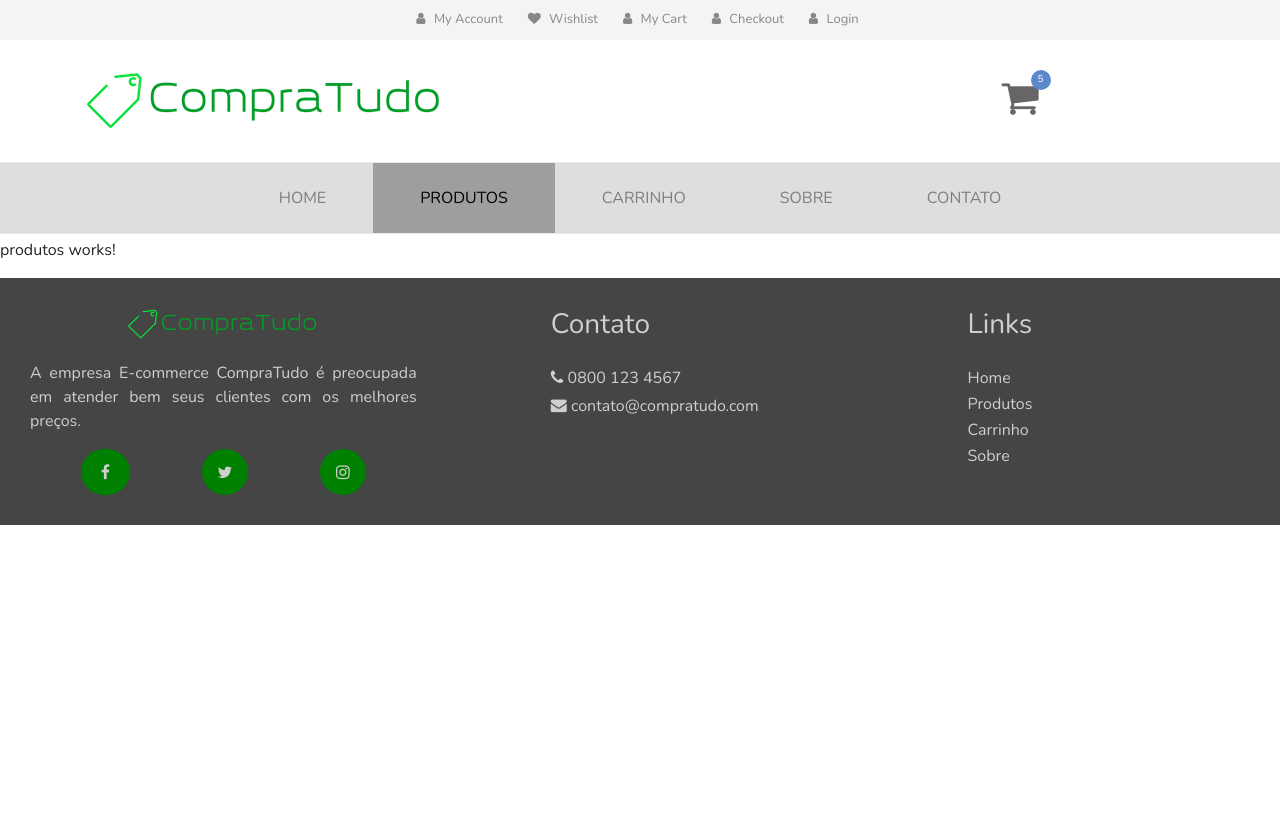
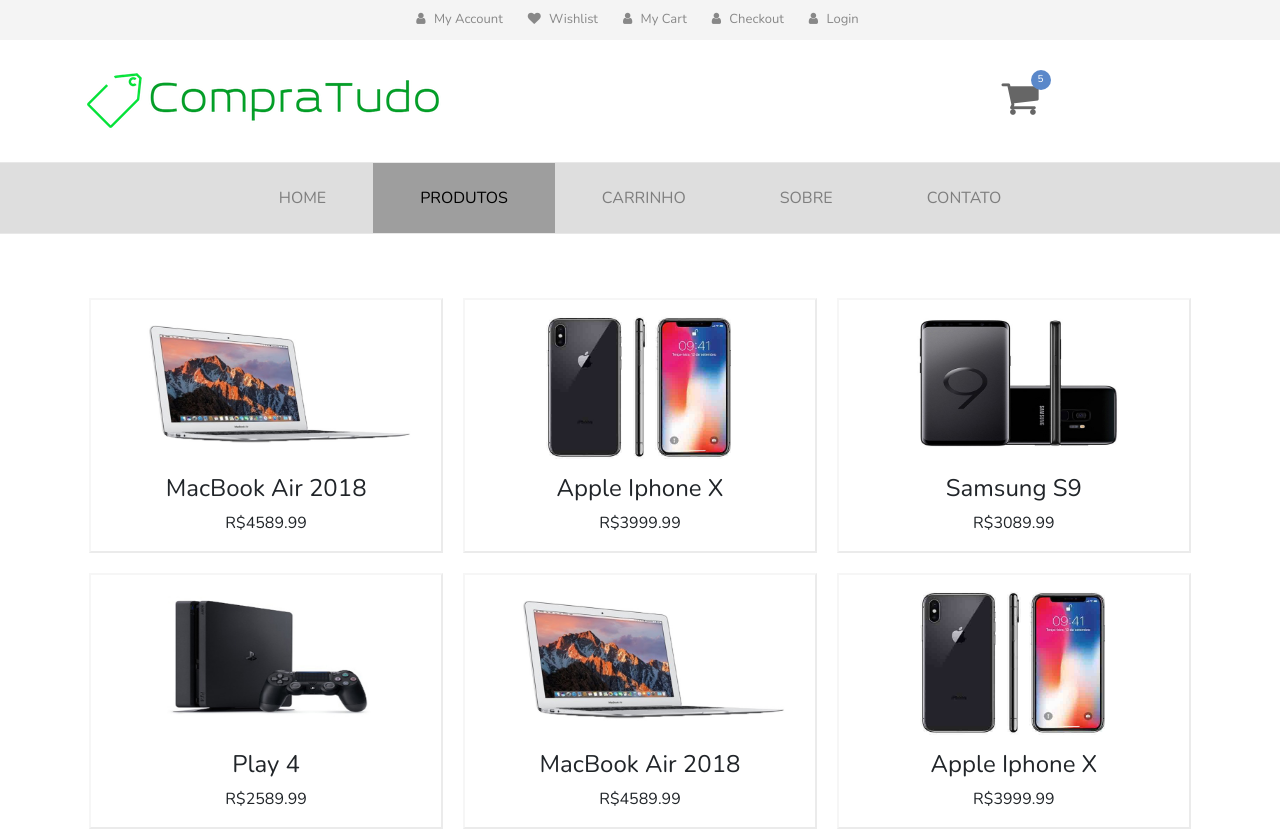
Before and after one commit to lucascunha93/CompraTudo, an Angular app: page /produtos in a window 1280 px wide. Shown: the top 831 px of the page. Before the commit the page ends 800 px from the top, so only its background shows below. Built offline with nearby package versions, Linux system fonts and the light colour scheme; data requests are answered from the project's data file; what angular-font-awesome would draw is missing.

Commit message:
componente produto concluido

```diff
--- a/db.json
+++ b/db.json
@@ -1,5 +1,5 @@
 {
-  "produtos": [
+  "ofertas": [
     { "img": "assets/img/mac.jpg", "nome": "MacBook Air 2018", "descricao": "O mais novo Mac do mercado", "valor": 4589.99 },
     { "img": "assets/img/iphonex.jpg", "nome": "Apple Iphone X", "descricao": "O melhor da Apple", "valor": 3999.99 },
     { "img": "assets/img/galaxys9.jpg", "nome": "Samsung S9", "descricao": "Seu Smartphone com uma configuração extrema", "valor": 3089.99 },
@@ -10,5 +10,15 @@
     { "img": "assets/img/iphonex.jpg", "nome": "Apple Iphone X", "descricao": "O melhor da Apple", "valor": 3999.99 },
     { "img": "assets/img/galaxys9.jpg", "nome": "Samsung S9", "descricao": "Seu Smartphone com uma configuração extrema", "valor": 3089.99 },
     { "img": "assets/img/play4.jpg", "nome": "Play 4", "descricao": "Jogos incríveis. Entretenimento sem fim. Mais leve e mais fino.", "valor": 2589.99 }
+  ],
+  "produtos": [
+    { "img": "assets/img/mac.jpg", "nome": "MacBook Air 2018", "descricao": "O mais novo Mac do mercado", "valor": 4589.99 },
+    { "img": "assets/img/iphonex.jpg", "nome": "Apple Iphone X", "descricao": "O melhor da Apple", "valor": 3999.99 },
+    { "img": "assets/img/galaxys9.jpg", "nome": "Samsung S9", "descricao": "Seu Smartphone com uma configuração extrema", "valor": 3089.99 },
+    { "img": "assets/img/play4.jpg", "nome": "Play 4", "descricao": "Jogos incríveis. Entretenimento sem fim. Mais leve e mais fino.", "valor": 2589.99 },
+    { "img": "assets/img/mac.jpg", "nome": "MacBook Air 2018", "descricao": "O mais novo Mac do mercado", "valor": 4589.99 },
+    { "img": "assets/img/iphonex.jpg", "nome": "Apple Iphone X", "descricao": "O melhor da Apple", "valor": 3999.99 },
+    { "img": "assets/img/galaxys9.jpg", "nome": "Samsung S9", "descricao": "Seu Smartphone com uma configuração extrema", "valor": 3089.99 },
+    { "img": "assets/img/play4.jpg", "nome": "Play 4", "descricao": "Jogos incríveis. Entretenimento sem fim. Mais leve e mais fino.", "valor": 2589.99 }
   ]
 }
--- a/src/app/paginas/footer/footer.component.css
+++ b/src/app/paginas/footer/footer.component.css
@@ -54,6 +54,7 @@
 }
 
 .info-footer > h3 {
+    color: rgb(0, 131, 0);
     padding-bottom: 15px;
 }
 
--- a/src/app/paginas/home/ofertas/ofertas.component.css
+++ b/src/app/paginas/home/ofertas/ofertas.component.css
@@ -9,10 +9,3 @@
   margin-bottom: 40px;
   border-bottom: 2px solid green;
 }
-
-.produto-area {
-  overflow: hidden;
-  min-width: 100px;
-  min-height: 100px;
-  padding: 0;
-}
--- a/src/app/paginas/produtos/produtos.component.css
+++ b/src/app/paginas/produtos/produtos.component.css
@@ -0,0 +1,3 @@
+.produtos-area {
+    padding: 50px 0;
+}
--- a/src/app/paginas/produtos/produtos.component.html
+++ b/src/app/paginas/produtos/produtos.component.html
@@ -1,3 +1,9 @@
-<p>
-  produtos works!
-</p>
+<div class="row justify-content-center">
+  <div class="col-md-10 produtos-area">
+    <div class="row">
+      <div *ngFor="let prod of produto" class="col-md-4 produto-area">
+        <ct-produto [produto]="prod"></ct-produto>
+      </div>
+    </div>
+  </div>
+</div>
--- a/src/app/paginas/produtos/produtos.component.ts
+++ b/src/app/paginas/produtos/produtos.component.ts
@@ -1,3 +1,5 @@
+import { Produto } from './produto/produto.model';
+import { ProdutosService } from './../../services/produtos/produtos.service';
 import { Component, OnInit } from '@angular/core';
 
 @Component({
@@ -7,9 +9,13 @@
 })
 export class ProdutosComponent implements OnInit {
 
-  constructor() { }
+  produto: Produto[]
+
+  constructor( private produtosService: ProdutosService) { }
 
   ngOnInit() {
+    this.produtosService.getProdutos()
+      .subscribe( produtos => this.produto = produtos )
   }
 
 }
--- a/src/app/services/produtos/produtos.service.ts
+++ b/src/app/services/produtos/produtos.service.ts
@@ -11,14 +11,16 @@
 export class ProdutosService {
   constructor(private http: HttpClient) {}
 
-  prod: Produto[]
-
   getOfertas(): Observable<Produto[]> {
-    return this.http.get<Produto[]>(`${Util.url}/produtos`);
+    return this.http.get<Produto[]>(`${Util.url}/ofertas`);
   }
 
   getSlider(): Observable<Produto[]> {
     return this.http.get<Produto[]>(`${Util.url}/slider`);
   }
 
+  getProdutos(): Observable<Produto[]> {
+    return this.http.get<Produto[]>(`${Util.url}/produtos`);
+  }
+
 }
--- a/src/styles.css
+++ b/src/styles.css
@@ -32,6 +32,14 @@
 }
 
 
+.produto-area {
+    overflow: hidden;
+    min-width: 100px;
+    min-height: 100px;
+    padding: 0;
+  }
+
+
 /*******************
       ANIMAÇÂO
 ********************/
```
